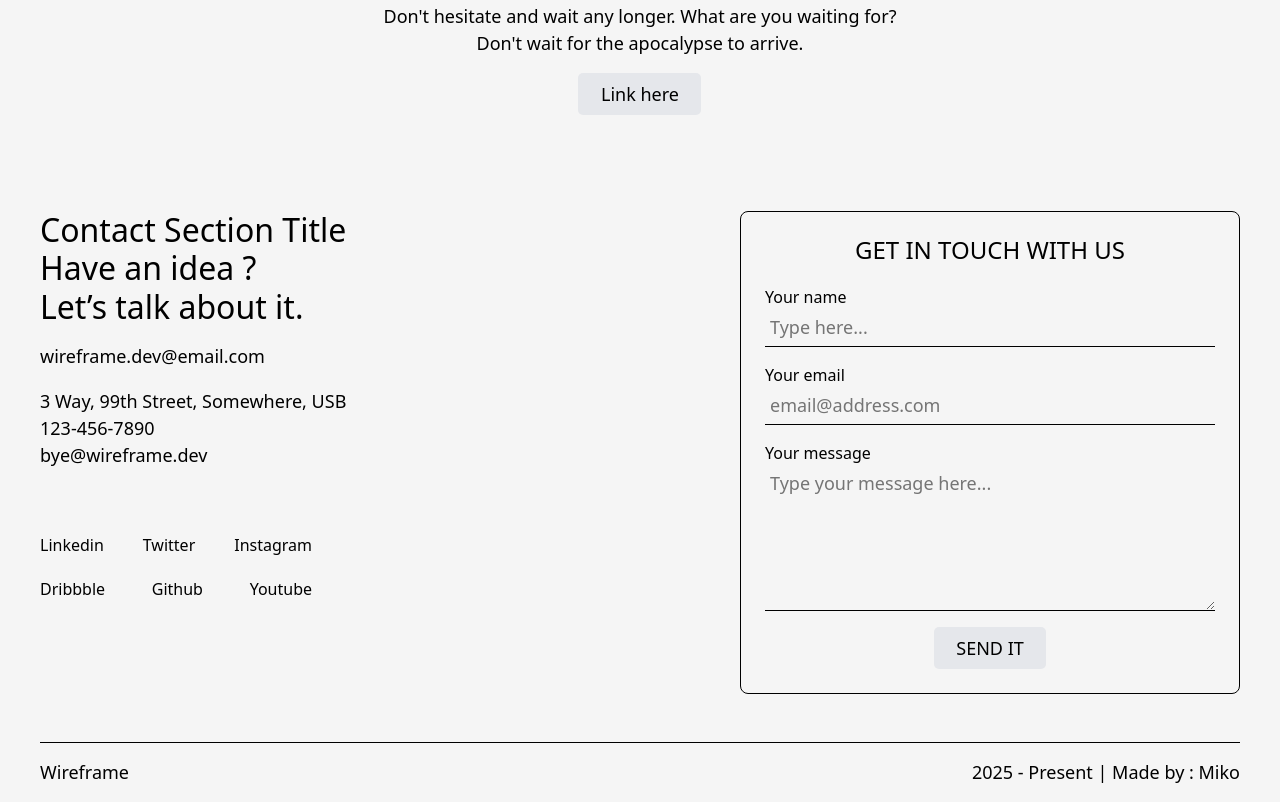
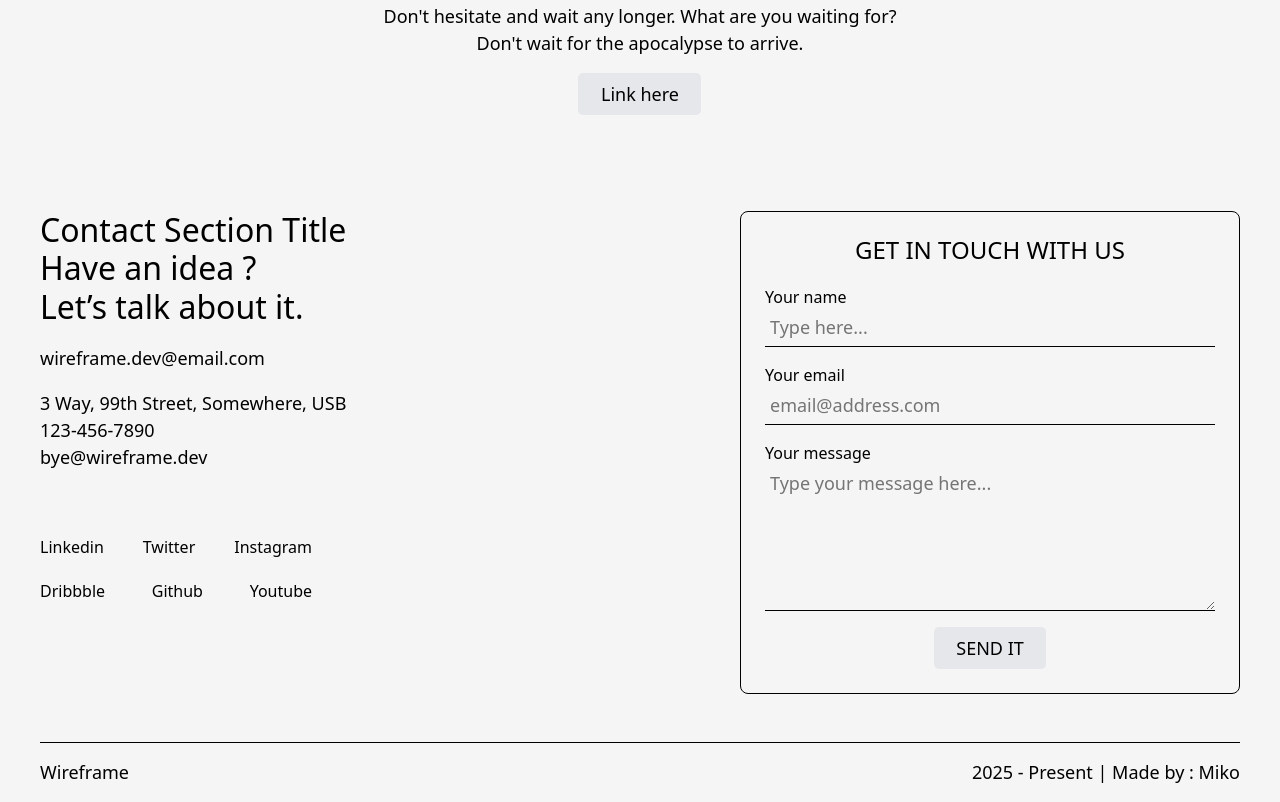
Before and after one commit to mikoprn/wireframe, a plain HTML site: page index.html in a window 1280 px wide. Shown: the part 3869-4671 px from the top of the page. Drawn offline with Linux system fonts and the light colour scheme.

Commit message:
Update index.html

```diff
--- a/index.html
+++ b/index.html
@@ -283,7 +283,7 @@
               Have an idea ? <br />
               Let’s talk about it.
             </h2>
-            <a href="#" class="h5 link">wireframe.dev@email.com</a>
+            <a href="#" class="link">wireframe.dev@email.com</a>
             <address>
               3 Way, 99th Street, Somewhere, USB <br />
               123-456-7890 <br />
```
